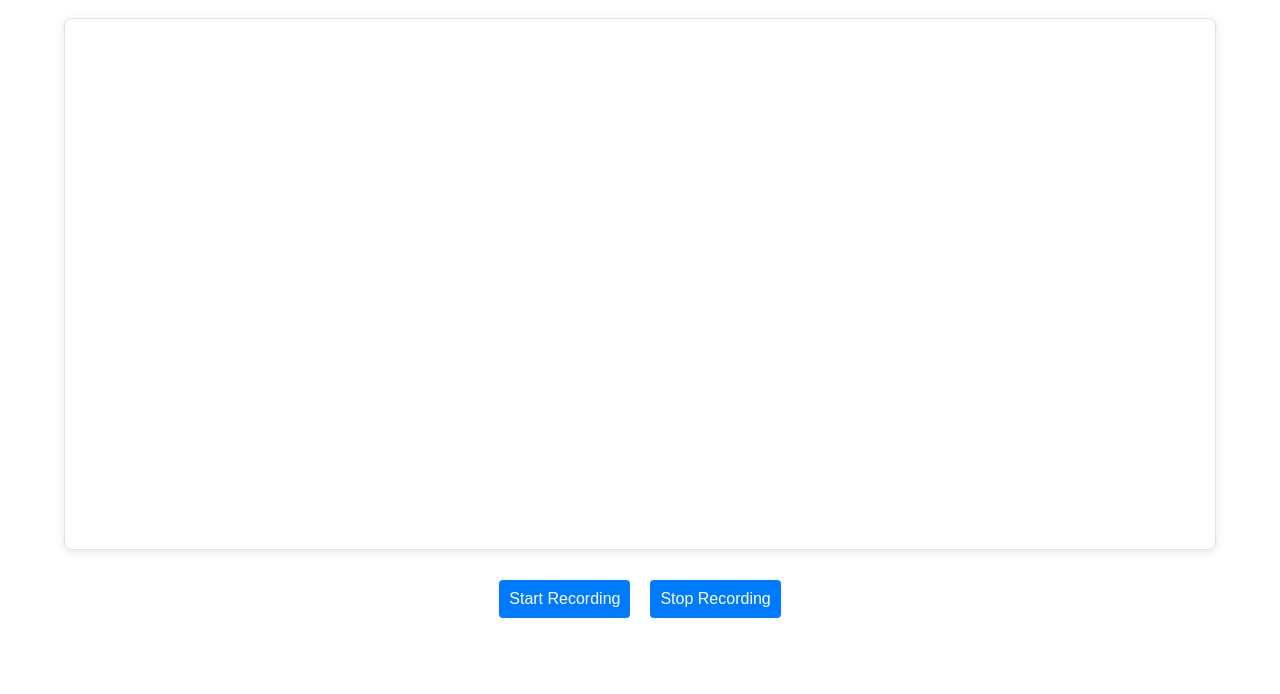
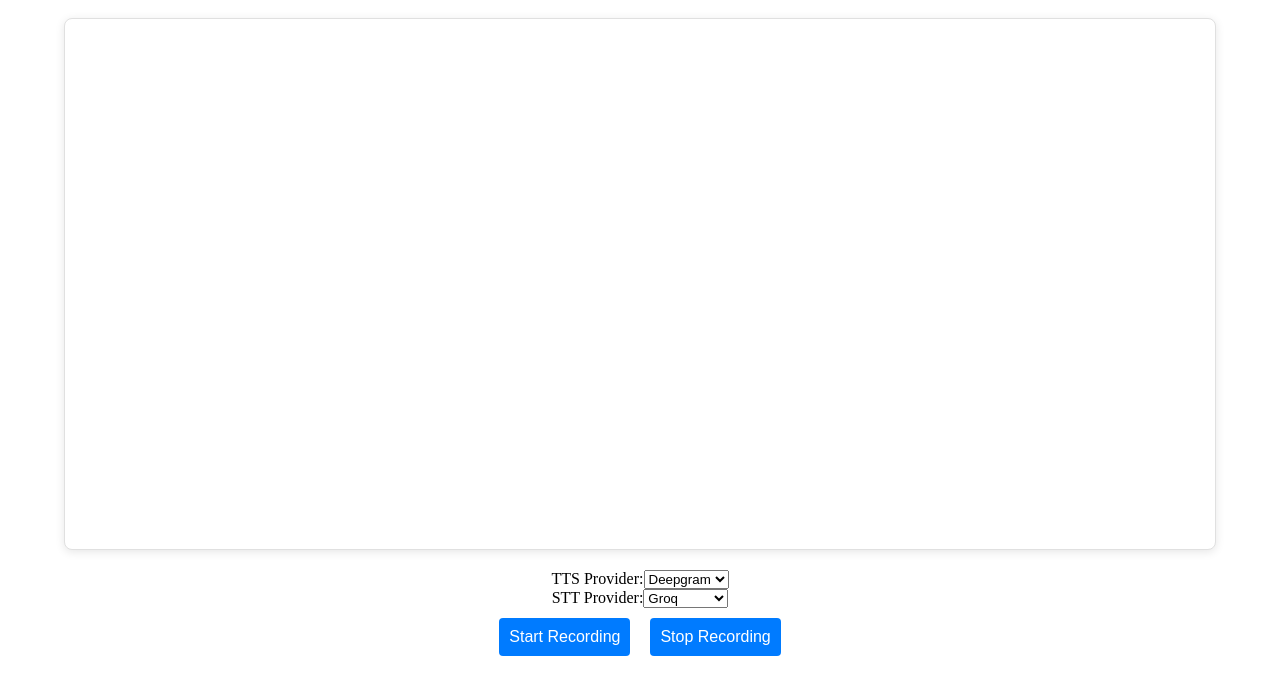
Before and after one commit to Mrunmay8558/aiast, a React (Create React App) app in the folder frontend/: page / in a window 1280 px wide. Shown: the top 694 px of the page. Built offline with nearby package versions, Linux system fonts and the light colour scheme; no server answers.

Commit message:
updated changes, added dropdown

```diff
--- a/frontend/src/App.js
+++ b/frontend/src/App.js
@@ -1,5 +1,7 @@
 import "./App.css";
+import { useContext } from "react";
 import ShowTranscriptedData from "./components/ShowTranscriptedData";
+import { TranscriptionContext } from "./context/context";
 import useWebSocket from "./config/socket";
 
 const PageStyle = {
@@ -23,10 +25,36 @@ const ButtonStyle = {
 
 function App() {
   const { startRecording, stopRecording } = useWebSocket("ws://localhost:8000");
+  const { ttsProvider, setTtsProvider, sttProvider, setSttProvider } =
+    useContext(TranscriptionContext);
 
   return (
     <div className="App" style={PageStyle}>
       <ShowTranscriptedData />
+      <div>
+        <label>
+          TTS Provider:
+          <select
+            value={ttsProvider}
+            onChange={(e) => setTtsProvider(e.target.value)}
+          >
+            <option value="Deepgram">Deepgram</option>
+            <option value="Groq">Groq</option>
+          </select>
+        </label>
+      </div>
+      <div>
+        <label>
+          STT Provider:
+          <select
+            value={sttProvider}
+            onChange={(e) => setSttProvider(e.target.value)}
+          >
+            <option value="Deepgram">Deepgram</option>
+            <option value="Groq">Groq</option>
+          </select>
+        </label>
+      </div>
       <div>
         <button style={ButtonStyle} onClick={startRecording}>
           Start Recording
--- a/frontend/src/config/socket.js
+++ b/frontend/src/config/socket.js
@@ -3,7 +3,7 @@ import { TranscriptionContext } from "../context/context";
 import testAudio from "../asset/testAudio.mp3";
 
 const useWebSocket = (url) => {
-  const { setTranscriptionText } = useContext(TranscriptionContext);
+  const { setTranscriptionText,ttsProvider, setTtsProvider,sttProvider, setSttProvider } = useContext(TranscriptionContext);
   const wsRef = useRef(null); // Persist WebSocket across renders
   const mediaRecorderRef = useRef(null); // Store MediaRecorder instance
 
@@ -38,7 +38,7 @@ const useWebSocket = (url) => {
           event.data.size > 0 &&
           wsRef.current?.readyState === WebSocket.OPEN
         ) {
-          wsRef.current.send(event.data);
+          wsRef.current.send(event.data,);
           console.log("Sent live audio chunk");
         }
       };
--- a/frontend/src/context/context.js
+++ b/frontend/src/context/context.js
@@ -4,10 +4,13 @@ const TranscriptionContext = createContext();
 
 const TranscriptionProvider = ({ children }) => {
   const [transcriptionText, setTranscriptionText] = useState("");
+  const [ttsProvider, setTtsProvider] = useState("Deepgram");
+  const [sttProvider, setSttProvider] = useState("Groq");
+
 
   return (
     <TranscriptionContext.Provider
-      value={{ transcriptionText, setTranscriptionText }}
+      value={{ transcriptionText, setTranscriptionText,ttsProvider, setTtsProvider,sttProvider, setSttProvider }}
     >
       {children}
     </TranscriptionContext.Provider>
```
